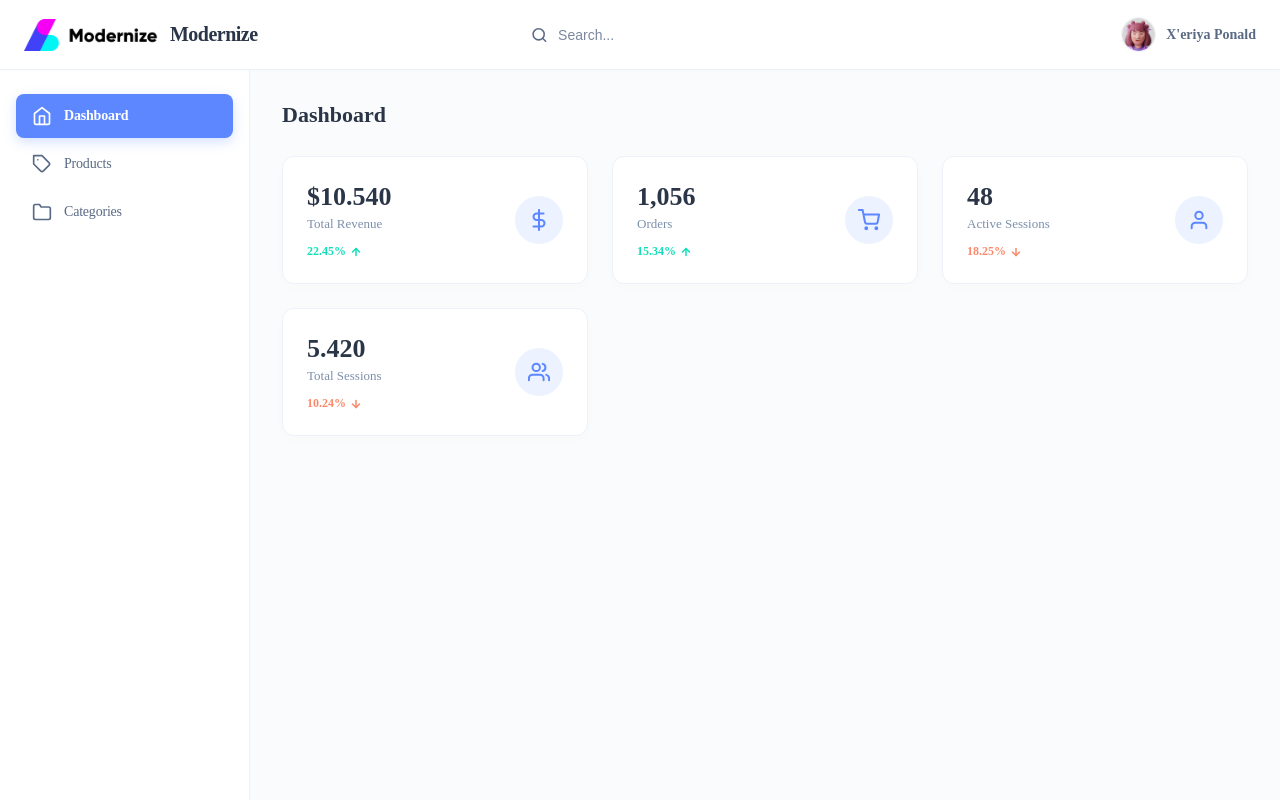
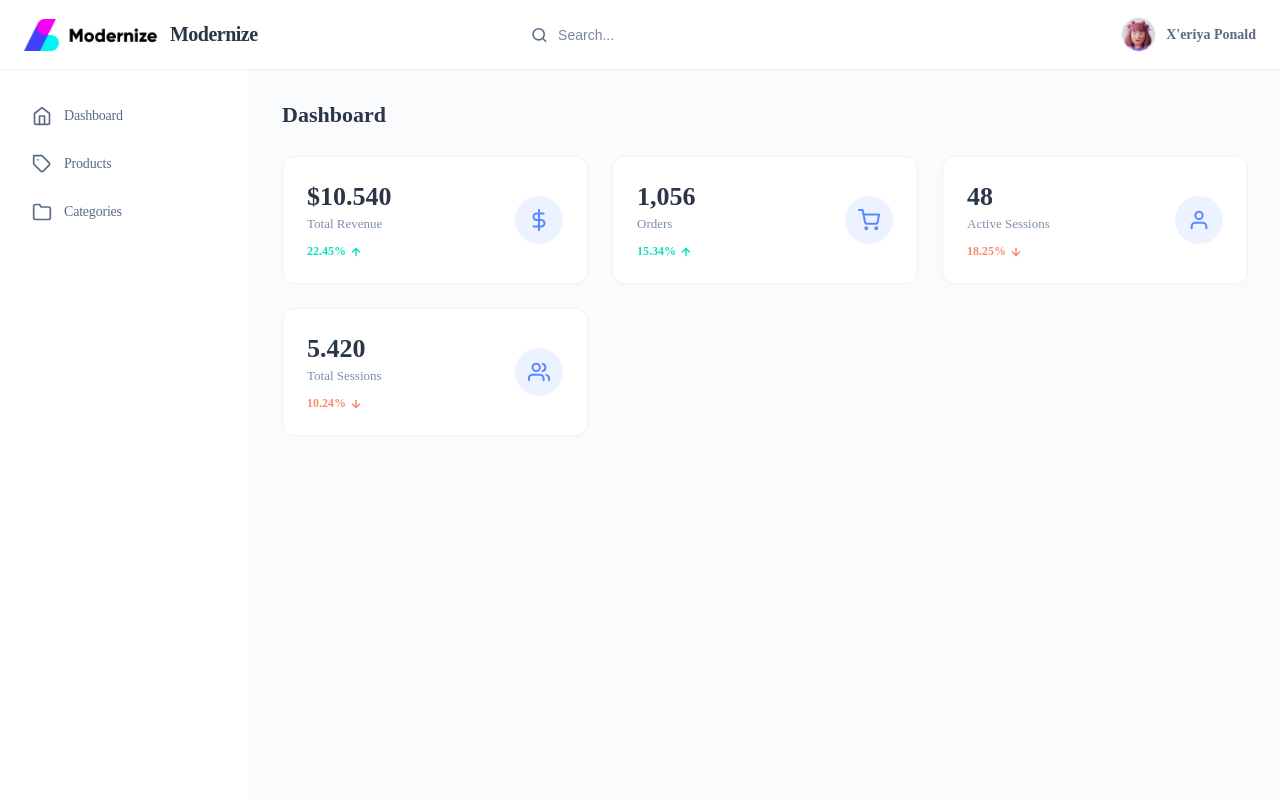
Before and after one commit to gulomuvich/Exam-team-internship, a React (Vite) app: page /dashboard in a window 1280 px wide. Built offline with nearby package versions, Linux system fonts and the light colour scheme.

Commit message:
feat: replace navbar li tags with NavLink and update active CSS styles

```diff
--- a/src/components/Navbar/Navbar.css
+++ b/src/components/Navbar/Navbar.css
@@ -14,7 +14,7 @@
   margin: 0;
 }
 
-.nav-list li {
+.nav-item {
   display: flex;
   align-items: center;
   gap: 12px;
@@ -26,14 +26,15 @@
   font-weight: 500;
   margin-bottom: 4px;
   transition: all 0.2s ease-in-out;
+  text-decoration: none;
 }
 
-.nav-list li:hover {
+.nav-item:hover {
   background-color: #f8fafc;
   color: #5d87ff;
 }
 
-.nav-list li.active {
+.nav-item.active {
   background-color: #5d87ff;
   color: #ffffff;
   box-shadow: 0 4px 12px rgba(93, 135, 255, 0.25);
@@ -47,7 +48,7 @@
   transition: stroke 0.2s ease;
 }
 
-.nav-list li.active .nav-icon {
+.nav-item.active .nav-icon {
   stroke: #ffffff;
 }
 
--- a/src/components/Navbar/Navbar.jsx
+++ b/src/components/Navbar/Navbar.jsx
@@ -1,32 +1,42 @@
+import { NavLink } from "react-router-dom";
 import "./Navbar.css";
 
 const Navbar = () => {
   return (
     <div className="navbar">
-      <ul className="nav-list">
-        <li className="active">
+      <nav className="nav-list">
+        <NavLink
+          to="/"
+          className={({ isActive }) => isActive ? "nav-item active" : "nav-item"}
+        >
           <svg className="nav-icon" xmlns="http://www.w3.org/2000/svg" width="20" height="20" viewBox="0 0 24 24" fill="none" stroke="currentColor" strokeWidth="2" strokeLinecap="round" strokeLinejoin="round">
             <path d="M3 9l9-7 9 7v11a2 2 0 0 1-2 2H5a2 2 0 0 1-2-2z"></path>
             <polyline points="9 22 9 12 15 12 15 22"></polyline>
           </svg>
           <span className="nav-text">Dashboard</span>
-        </li>
+        </NavLink>
 
-        <li>
+        <NavLink
+          to="/products"
+          className={({ isActive }) => isActive ? "nav-item active" : "nav-item"}
+        >
           <svg className="nav-icon" xmlns="http://www.w3.org/2000/svg" width="20" height="20" viewBox="0 0 24 24" fill="none" stroke="currentColor" strokeWidth="2" strokeLinecap="round" strokeLinejoin="round">
             <path d="M20.59 13.41l-7.17 7.17a2 2 0 0 1-2.83 0L2 12V2h10l8.59 8.59a2 2 0 0 1 0 2.82z"></path>
             <line x1="7" y1="7" x2="7.01" y2="7"></line>
           </svg>
           <span className="nav-text">Products</span>
-        </li>
+        </NavLink>
 
-        <li>
+        <NavLink
+          to="/categories"
+          className={({ isActive }) => isActive ? "nav-item active" : "nav-item"}
+        >
           <svg className="nav-icon" xmlns="http://www.w3.org/2000/svg" width="20" height="20" viewBox="0 0 24 24" fill="none" stroke="currentColor" strokeWidth="2" strokeLinecap="round" strokeLinejoin="round">
             <path d="M22 19a2 2 0 0 1-2 2H4a2 2 0 0 1-2-2V5a2 2 0 0 1 2-2h5l2 3h9a2 2 0 0 1 2 2z"></path>
           </svg>
           <span className="nav-text">Categories</span>
-        </li>
-      </ul>
+        </NavLink>
+      </nav>
     </div>
   );
 };
```
